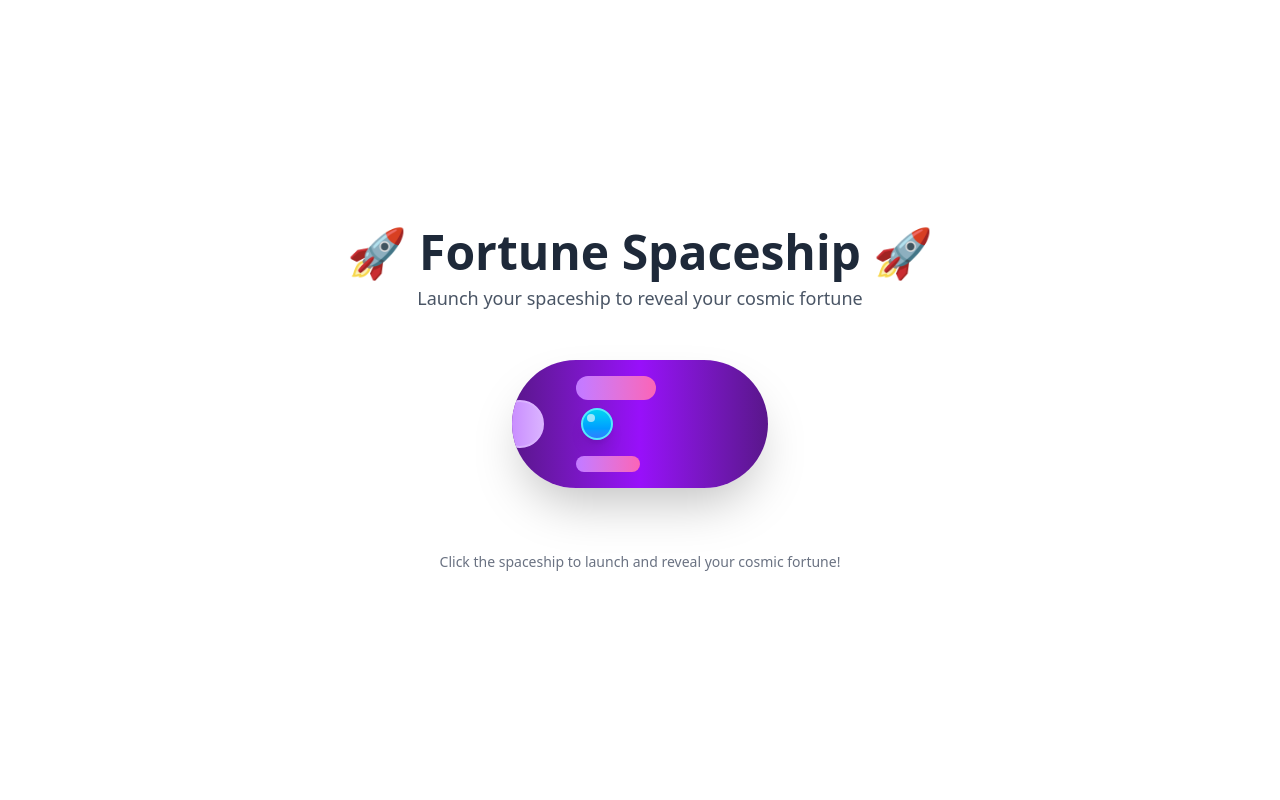
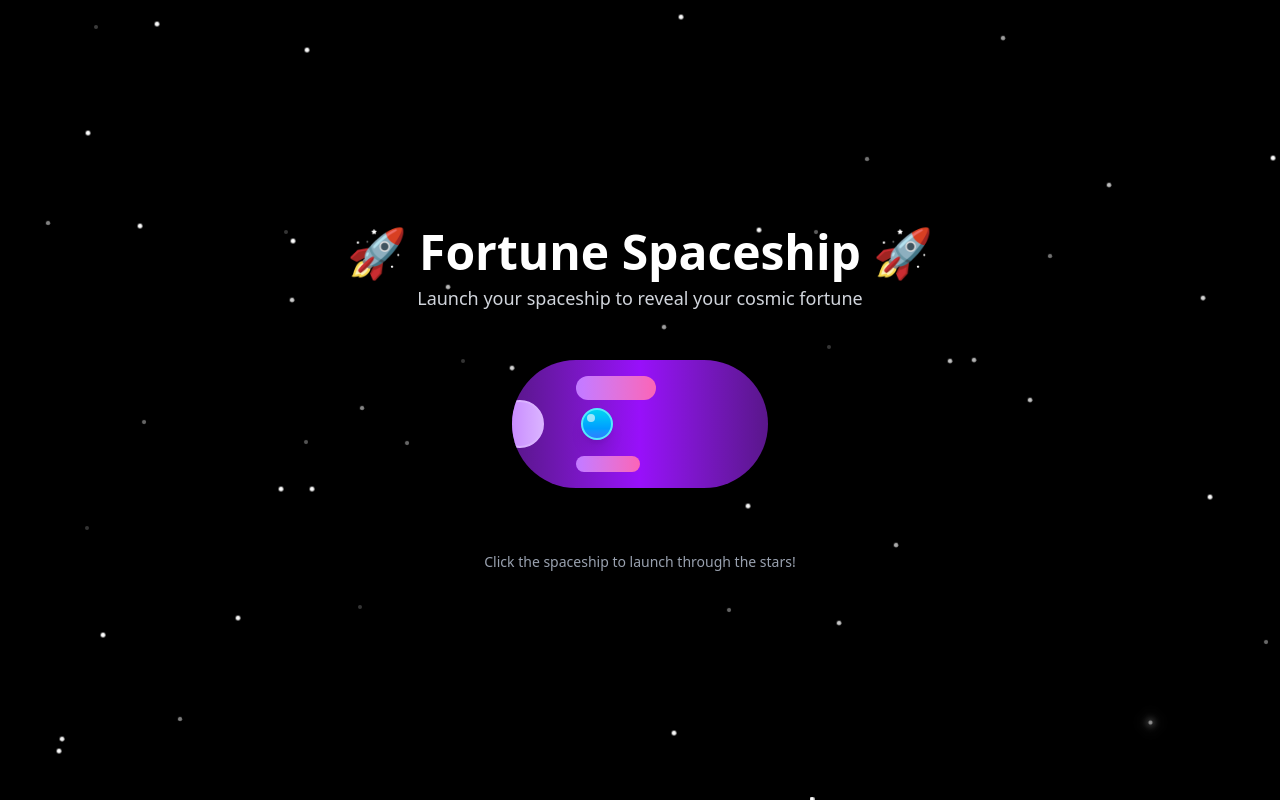
Before and after one commit to Lyzr-Apps/creative-awesome-club, a React (Vite) app: page / in a window 1280 px wide. Built offline with nearby package versions, Linux system fonts and the light colour scheme.

Commit message:
feat: updated background to black and added shooting stars animation

```diff
--- a/src/App.tsx
+++ b/src/App.tsx
@@ -36,6 +36,26 @@ function App() {
   const [summary, setSummary] = useState<string>('');
   const [isLoading, setIsLoading] = useState(false);
   const [error, setError] = useState<string>('');
+  const [shootingStars, setShootingStars] = useState<Array<{id: number, left: number, delay: number}>>([]);
+
+  // Generate shooting stars
+  useEffect(() => {
+    const generateStars = () => {
+      const stars = [];
+      for (let i = 0; i < 8; i++) {
+        stars.push({
+          id: i,
+          left: Math.random() * 100,
+          delay: Math.random() * 5
+        });
+      }
+      setShootingStars(stars);
+    };
+
+    generateStars();
+    const interval = setInterval(generateStars, 8000);
+    return () => clearInterval(interval);
+  }, []);
 
   const generateRandomId = () => {
     return Math.random().toString(36).substring(2, 15) + Math.random().toString(36).substring(2, 15);
@@ -174,12 +194,42 @@ function App() {
   }, [isAnimating, isLoading]);
 
   return (
-    <div className="min-h-screen bg-white flex flex-col items-center justify-center p-8">
-      <div className="text-center mb-12">
-        <h1 className="text-5xl font-bold text-gray-800 mb-2">
+    <div className="min-h-screen bg-black relative overflow-hidden flex flex-col items-center justify-center p-8">
+      {/* Shooting Stars Background */}
+      <div className="absolute inset-0 overflow-hidden pointer-events-none">
+        {shootingStars.map((star) => (
+          <div
+            key={star.id}
+            className="absolute w-1 h-1 bg-white rounded-full shadow-lg"
+            style={{
+              left: `${star.left}%`,
+              top: `-${20}px`,
+              animationDelay: `${star.delay}s`,
+              animation: `shooting-star 3s linear infinite`,
+              boxShadow: '0 0 6px #fff, 0 0 10px #fff, 0 0 14px #fff'
+            }}
+          ></div>
+        ))}
+
+        {/* Static stars background */}
+        {Array.from({length: 50}).map((_, i) => (
+          <div
+            key={`star-${i}`}
+            className="absolute w-1 h-1 bg-white rounded-full opacity-60"
+            style={{
+              left: `${Math.random() * 100}%`,
+              top: `${Math.random() * 100}%`,
+              animationDelay: `${Math.random() * 3}s`,
+              animation: `twinkle ${2 + Math.random() * 2}s infinite`
+            }}
+          ></div>
+        ))}
+      </div>
+      <div className="text-center mb-12 relative z-10">
+        <h1 className="text-5xl font-bold text-white mb-2">
           🚀 Fortune Spaceship 🚀
         </h1>
-        <p className="text-gray-600 text-lg">
+        <p className="text-gray-300 text-lg">
           Launch your spaceship to reveal your cosmic fortune
         </p>
       </div>
@@ -232,42 +282,43 @@ function App() {
 
       {/* Fortune Card */}
       {showFortune && (
-        <div className="animate-fade-in mb-12 max-w-md mx-auto">
-          <div className="bg-white rounded-2xl shadow-2xl p-8 text-center transform transition-all duration-500 hover:shadow-3xl">
+        <div className="animate-fade-in mb-12 max-w-md mx-auto relative z-10">
+          <div className="bg-gradient-to-br from-purple-900 to-indigo-900 bg-opacity-80 backdrop-blur-sm rounded-2xl shadow-2xl p-8 text-center transform transition-all duration-500 hover:shadow-3xl border border-purple-400">
             <div className="mb-4">
               <div className="text-6xl mb-4">🛸</div>
-              <h2 className="text-2xl font-bold mb-4" style={{ color: '#283046' }}>
+              <h2 className="text-2xl font-bold mb-4 text-white"
+              >
                 Your Cosmic Fortune
               </h2>
             </div>
 
             {isLoading ? (
               <div className="flex items-center justify-center py-8">
-                <div className="animate-spin rounded-full h-8 w-8 border-b-2 border-blue-600"></div>
-                <span className="ml-3 text-gray-600">Revealing your destiny...</span>
+                <div className="animate-spin rounded-full h-8 w-8 border-b-2 border-purple-400"></div>
+                <span className="ml-3 text-purple-200">Revealing your cosmic destiny...</span>
               </div>
             ) : error ? (
-              <div className="text-red-500 mb-4">
+              <div className="text-red-300 mb-4 font-semibold">
                 {error}
               </div>
             ) : (
               <div className="space-y-4">
-                <p className="text-lg leading-relaxed" style={{ color: '#283046' }}>
+                <p className="text-lg leading-relaxed text-purple-100">
                   {fortune}
                 </p>
 
                 <div className="flex flex-col gap-3 mt-6">
                   <button
                     onClick={handleRequestVersion}
-                    className="px-6 py-2 bg-purple-600 text-white rounded-lg hover:bg-purple-700 transition-colors duration-200 text-sm"
+                    className="px-6 py-2 bg-purple-600 text-purple-100 rounded-lg hover:bg-purple-700 transition-colors duration-200 text-sm"
                   >
                     Get Cosmic Version
                   </button>
 
                   {summary && (
-                    <div className="mt-4 p-4 bg-gray-50 rounded-lg">
-                      <p className="text-sm text-gray-700 font-medium">Share Version:</p>
-                      <p className="text-sm text-gray-600 mt-2">{summary}</p>
+                    <div className="mt-4 p-4 bg-purple-800 bg-opacity-30 rounded-lg border border-purple-400">
+                      <p className="text-sm text-purple-200 font-medium">Cosmic Version:</p>
+                      <p className="text-sm text-purple-100 mt-2">{summary}</p>
                     </div>
                   )}
                 </div>
@@ -282,7 +333,7 @@ function App() {
         <div className="animate-fade-in">
           <button
             onClick={handleReset}
-            className="px-8 py-3 bg-purple-600 text-white font-semibold rounded-lg hover:bg-purple-700 transition-colors duration-200 shadow-lg transform hover:scale-105"
+            className="px-8 py-3 bg-purple-500 text-white font-semibold rounded-lg hover:bg-purple-600 transition-colors duration-200 shadow-lg transform hover:scale-105"
           >
             Launch Another Mission
           </button>
@@ -291,12 +342,37 @@ function App() {
 
       {/* Instructions */}
       {!showFortune && (
-        <div className="text-center text-gray-500 text-sm mt-8">
-          <p>Click the spaceship to launch and reveal your cosmic fortune!</p>
+        <div className="text-center text-gray-400 text-sm mt-8 relative z-10">
+          <p>Click the spaceship to launch through the stars!</p>
         </div>
       )}
 
-      <style jsx>{`
+
+      <style jsx global>{`
+        @keyframes shooting-star {
+          0% {
+            transform: translateX(-100px) translateY(-20px) rotate(45deg);
+            opacity: 1;
+          }
+          70% {
+            opacity: 1;
+          }
+          100% {
+            transform: translateX(calc(100vw + 100px)) translateY(calc(100vh + 100px)) rotate(45deg);
+            opacity: 0;
+          }
+        }
+
+        @keyframes twinkle {
+          0%, 100% { opacity: 0.2; transform: scale(1); }
+          50% { opacity: 1; transform: scale(1.2); }
+        }
+
+        .shooting-star {
+          background: linear-gradient(45deg, #fff, rgba(255,255,255,0.8));
+          box-shadow: 0 0 15px #fff, 0 0 25px rgba(255,255,255,0.8) !important;
+        }
+
         @keyframes fade-in {
           from {
             opacity: 0;
```
